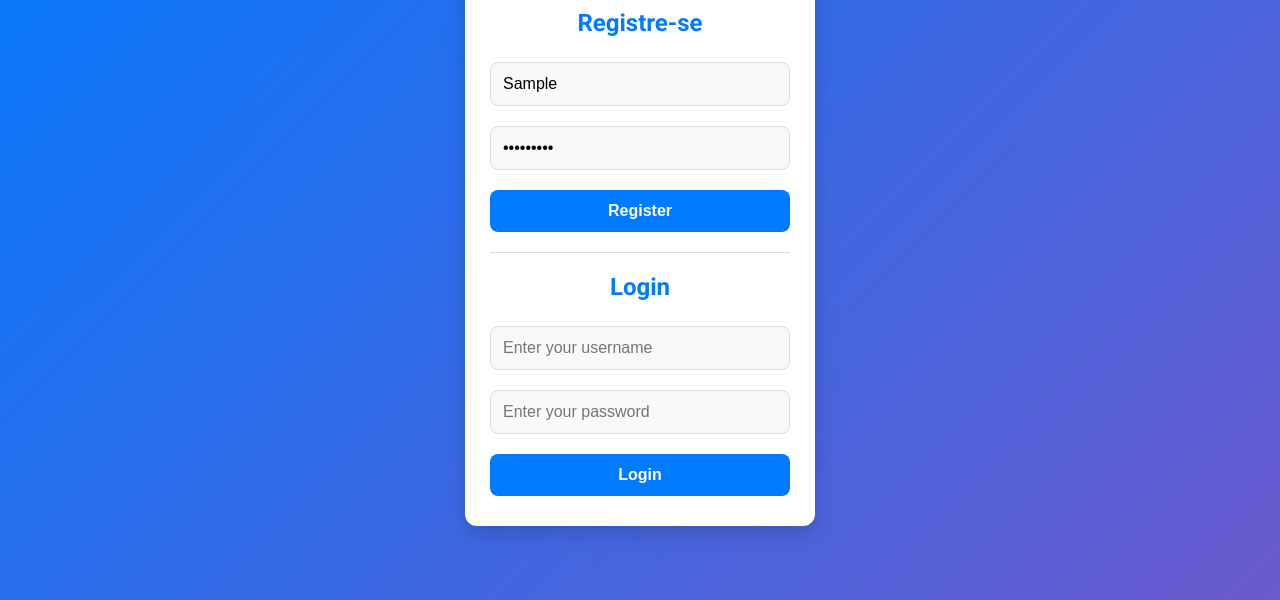
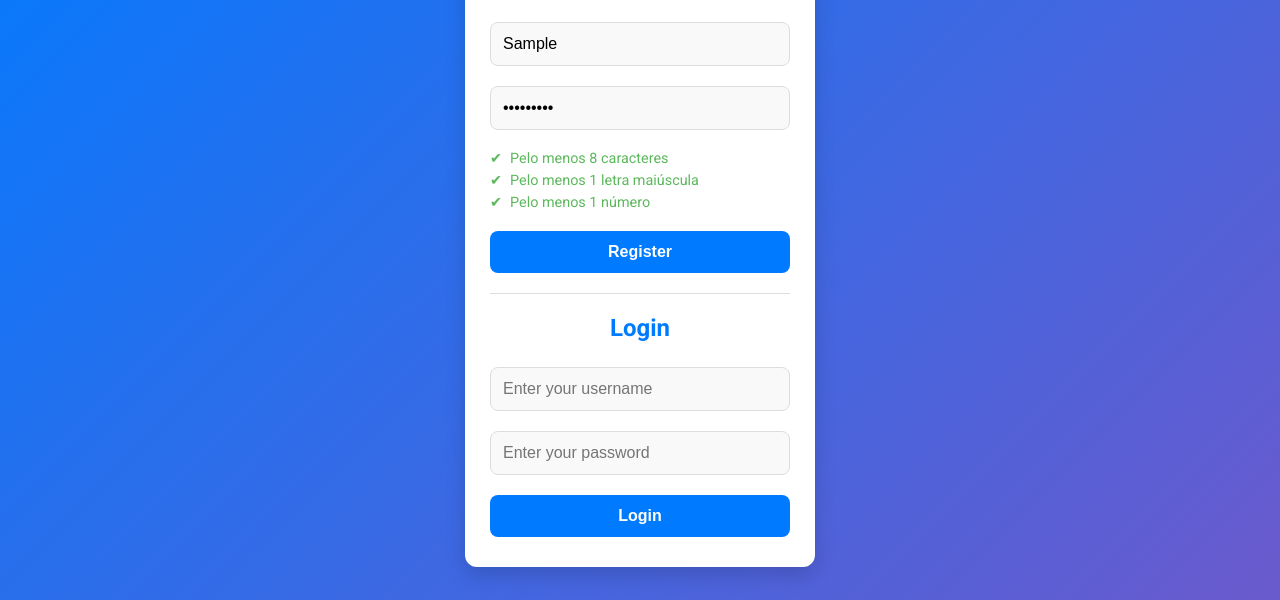
Before and after one commit to JucelinoHenrique/testeTecnico, a website: page frontend/index.html in a window 1280 px wide. Both pictures are taken after typing "Sample", "Sample123" into the empty fields and a click on the button "Register". Shown: the part 200-800 px from the top of the page. Drawn offline with Linux system fonts and the light colour scheme; no server answers.

Commit message:
Implementado requisitos para a senha no frontend

```diff
--- a/frontend/index.html
+++ b/frontend/index.html
@@ -17,8 +17,15 @@
     <!-- Formulário de Registro -->
     <form id="registerForm">
       <h2>Registre-se</h2>
-      <input type="text" id="registerUsername" placeholder="username" required>
-      <input type="password" id="registerPassword" placeholder="password" required>
+      <input type="text" id="registerUsername" placeholder="Username" required>
+
+      <input type="password" id="registerPassword" placeholder="Password" required>
+      <ul class="password-requirements">
+        <li id="minLength" class="invalid">Pelo menos 8 caracteres</li>
+        <li id="uppercase" class="invalid">Pelo menos 1 letra maiúscula</li>
+        <li id="number" class="invalid">Pelo menos 1 número</li>
+      </ul>
+
       <button type="submit">Register</button>
     </form>
 
--- a/frontend/scripts.js
+++ b/frontend/scripts.js
@@ -1,6 +1,6 @@
 const API_URL = "http://localhost:3000/api/users";
 
-// Função para mostrar mensagens ao usuário
+
 const showMessage = (message, isError = true) => {
   const messageDiv = document.getElementById("message");
   messageDiv.className = isError ? "error" : "success";
@@ -12,7 +12,7 @@ const showMessage = (message, isError = true) => {
   }, 3000);
 };
 
-// Registro de usuário
+
 document.getElementById("registerForm").addEventListener("submit", async (e) => {
   e.preventDefault();
 
@@ -31,19 +31,19 @@ document.getElementById("registerForm").addEventListener("submit", async (e) =>
     const data = await response.json();
 
     if (response.ok) {
-      // Mensagem de sucesso
+
       showMessage(data.message, false);
     } else {
-      // Mensagem de erro específica do backend
+
       showMessage(data.error || "Ocorreu um erro durante o registro.");
     }
   } catch (error) {
-    // Mensagem de erro em caso de falha no fetch ou backend indisponível
+
     showMessage("Ocorreu um erro durante o registro.");
   }
 });
 
-// Login de usuário
+
 document.getElementById("loginForm").addEventListener("submit", async (e) => {
   e.preventDefault();
 
@@ -62,15 +62,51 @@ document.getElementById("loginForm").addEventListener("submit", async (e) => {
     const data = await response.json();
 
     if (response.ok) {
-      // Usar a mensagem da API no alert
-      alert(data.message); // Exibe o sucesso no login
+
+      alert(data.message);
       showMessage(data.message, false);
     } else {
-      // Mensagem de erro específica do backend
+
       showMessage(data.error || "Falha ao realizar o login.");
     }
   } catch (error) {
-    // Mensagem de erro em caso de falha no fetch ou backend indisponível
+
     showMessage("Ocorreu um erro durante o login.");
   }
 });
+
+document.getElementById('registerPassword').addEventListener('input', (e) => {
+  const password = e.target.value;
+
+
+  const minLength = document.getElementById('minLength');
+  const uppercase = document.getElementById('uppercase');
+  const number = document.getElementById('number');
+
+
+  if (password.length >= 8) {
+    minLength.classList.add('valid');
+    minLength.classList.remove('invalid');
+  } else {
+    minLength.classList.add('invalid');
+    minLength.classList.remove('valid');
+  }
+
+
+  if (/[A-Z]/.test(password)) {
+    uppercase.classList.add('valid');
+    uppercase.classList.remove('invalid');
+  } else {
+    uppercase.classList.add('invalid');
+    uppercase.classList.remove('valid');
+  }
+
+
+  if (/\d/.test(password)) {
+    number.classList.add('valid');
+    number.classList.remove('invalid');
+  } else {
+    number.classList.add('invalid');
+    number.classList.remove('valid');
+  }
+});
--- a/frontend/styles.css
+++ b/frontend/styles.css
@@ -99,3 +99,34 @@ button:hover {
   background: #d4edda;
   color: #155724;
 }
+
+.password-requirements {
+  list-style-type: none;
+  padding: 0;
+  margin: 10px 0;
+  font-size: 0.9rem;
+  color: #555;
+}
+
+.password-requirements li {
+  display: flex;
+  align-items: center;
+  margin-bottom: 5px;
+}
+
+.password-requirements li.invalid {
+  color: #d9534f; /* Vermelho para itens inválidos */
+}
+
+.password-requirements li.valid {
+  color: #5cb85c; /* Verde para itens válidos */
+}
+
+.password-requirements li::before {
+  content: "✖"; /* Ícone de erro */
+  margin-right: 8px;
+}
+
+.password-requirements li.valid::before {
+  content: "✔"; /* Ícone de sucesso */
+}
```
